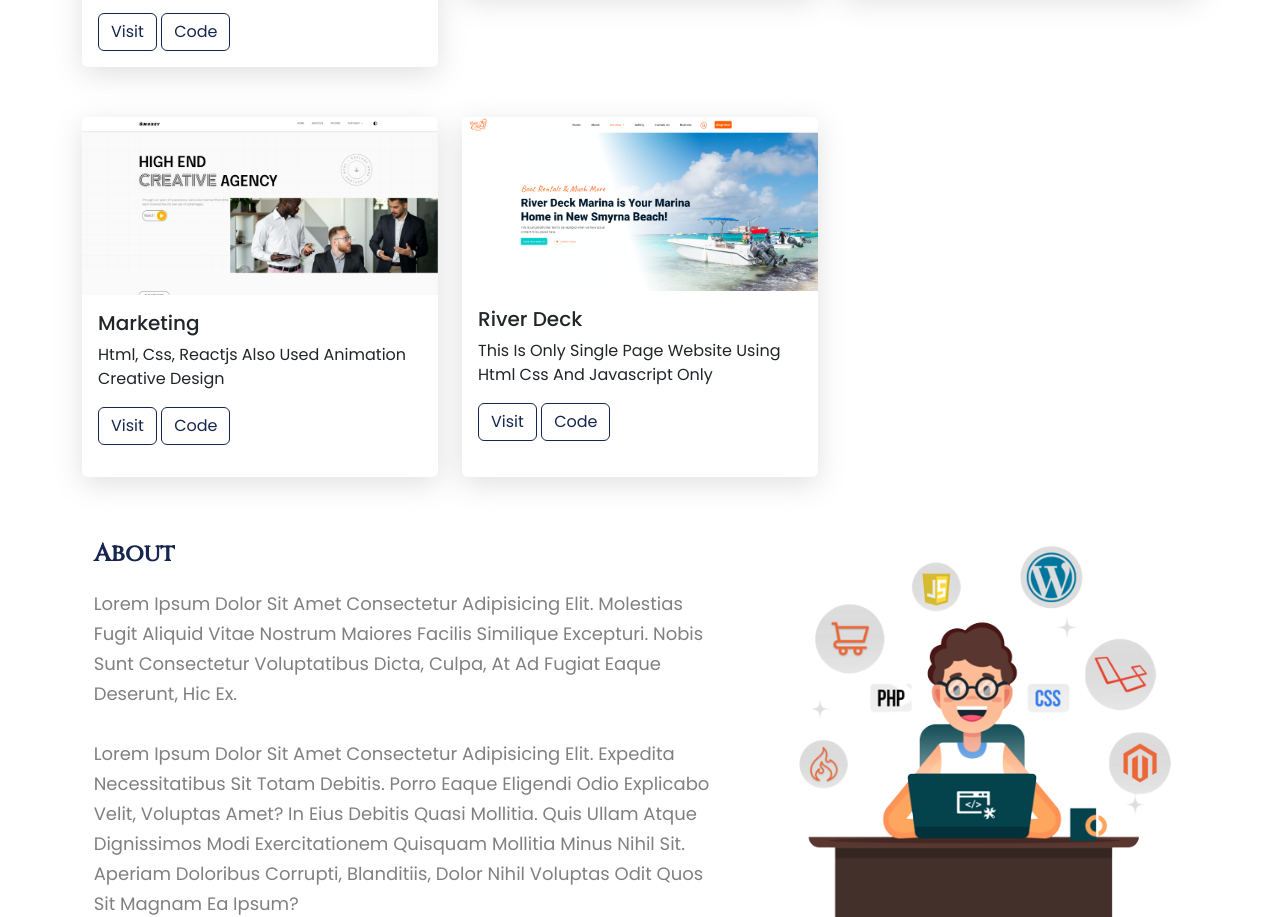
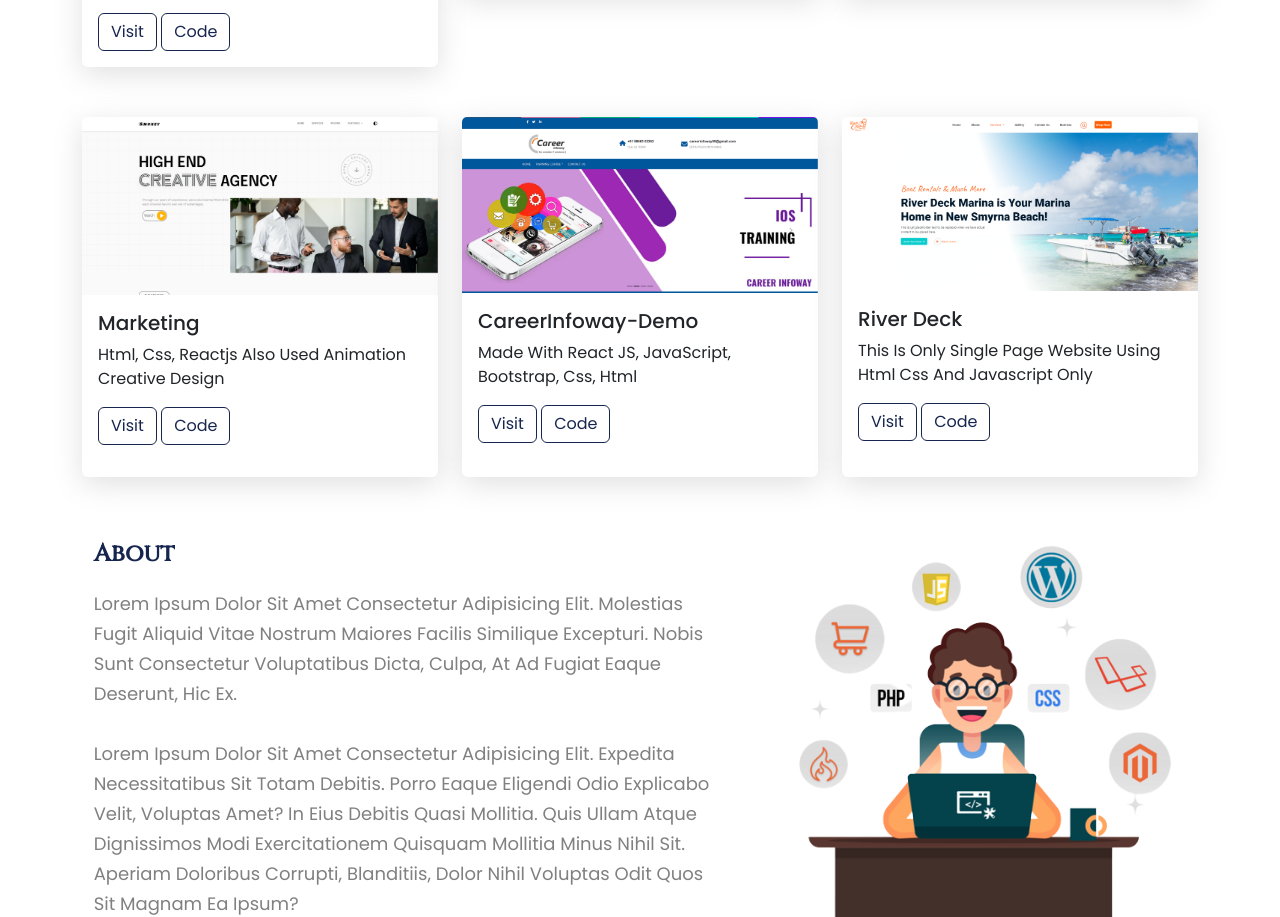
Before and after one commit to keyur7758/my-protfolio, a plain HTML site: page index.html in a window 1280 px wide. Shown: the part 1359-2276 px from the top of the page. Drawn offline with nearby package versions, Linux system fonts and the light colour scheme.

Commit message:
CareerInfoway Project Added

```diff
--- a/index.html
+++ b/index.html
@@ -149,6 +149,19 @@
                 <p class="card-text">html, css, reactjs also used animation creative design</p>
                 <a href="https://marketing-alpha-ruby.vercel.app/" class="btn  btn-project" target="_blank">visit</a>
                 <a href="https://github.com/keyur7758/marketing" class="btn  btn-project" target="_blank">code</a>
+              </div>
+            </div>
+          </div>
+        </div>
+        <div class="col-md-6 col-lg-4 ">
+          <div class="box gc-6">
+            <div class="card" style="width: 18rem;">
+              <img src="images/career.png" class="card-img-top" alt="...">
+              <div class="card-body">
+                <h5 class="card-title">CareerInfoway-Demo</h5>
+                <p class="card-text">Made With React JS, JavaScript, Bootstrap, Css, Html</p>
+                <a href="https://career-infoway-demo.vercel.app/" class="btn  btn-project" target="_blank">visit</a>
+                <a href="https://github.com/keyur7758/CareerInfoway-Demo" class="btn  btn-project" target="_blank">code</a>
               </div>
             </div>
           </div>
```
Also changed, not shown: images/career.png (added).
